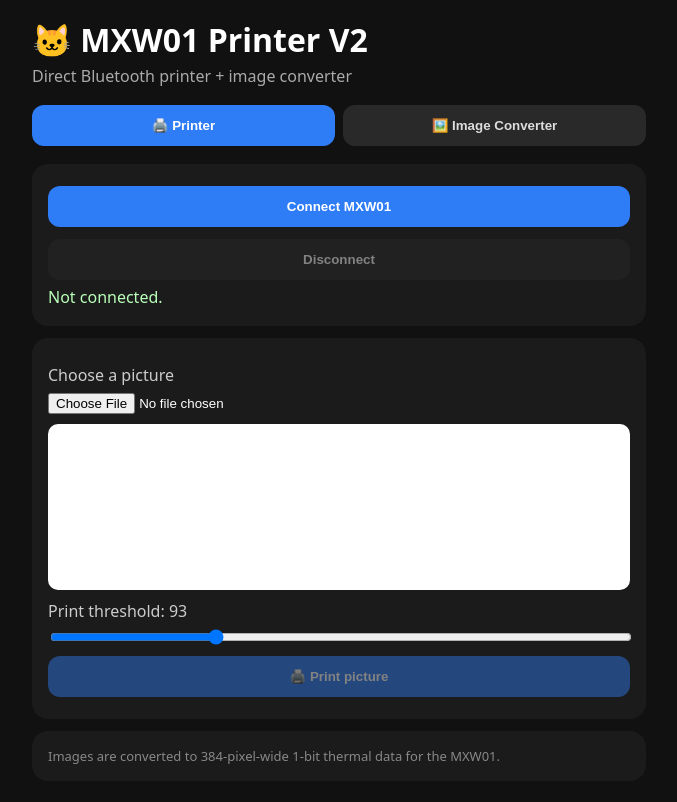
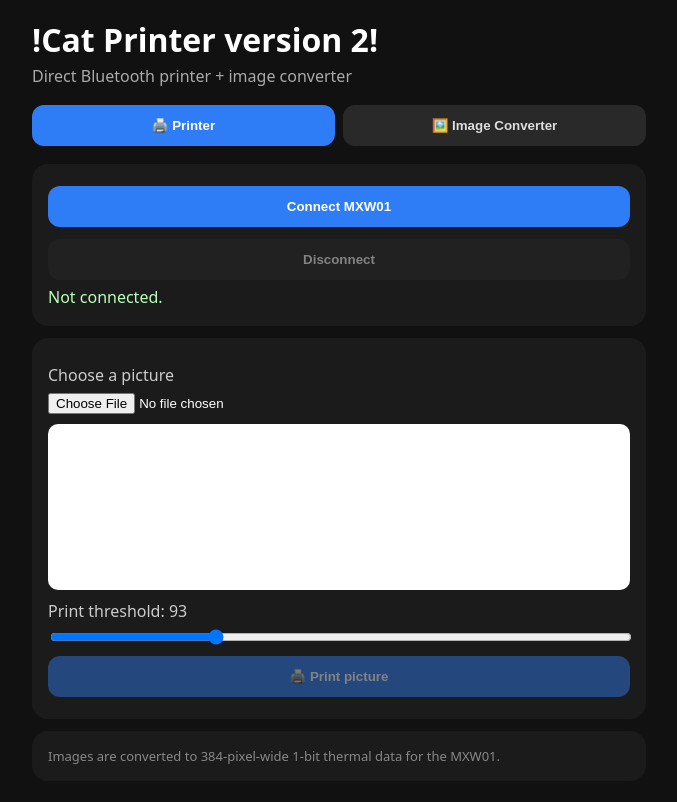
Before and after one commit to gda75981-spec/Idfk, a plain HTML site: page index.html in a window 1280 px wide. Shown: the whole page, without its empty margins (301-978 px from the left). Drawn offline with Linux system fonts and the light colour scheme.

Commit message:
Update index.html

```diff
--- a/index.html
+++ b/index.html
@@ -2,7 +2,7 @@
 <style>
 *{box-sizing:border-box}body{margin:0;font-family:system-ui,sans-serif;background:#111;color:#fff}.wrap{max-width:650px;margin:auto;padding:18px}h1{margin:0 0 4px}.sub{color:#aaa;margin-bottom:12px}.tabs{display:flex;gap:8px}.tab{flex:1;padding:13px;border:0;border-radius:12px;background:#292929;color:#ddd;font-weight:700}.tab.active{background:#2f7df6;color:#fff}.panel{display:none}.panel.active{display:block}.card{background:#1b1b1b;border-radius:16px;padding:16px;margin:12px 0}button{width:100%;padding:13px;margin:6px 0;border:0;border-radius:12px;background:#2f7df6;color:#fff;font-weight:700}button.secondary{background:#292929}button:disabled{opacity:.45}label{display:block;margin:10px 0 5px;color:#ccc}input[type=file]{width:100%}input[type=range]{width:100%}select{width:100%;padding:10px;border-radius:10px;background:#292929;color:white;border:1px solid #444}.grid{display:grid;grid-template-columns:1fr 1fr;gap:8px}.box{background:#fff;border-radius:10px;padding:8px;margin:10px 0;overflow:auto}canvas{display:block;max-width:100%;height:auto;margin:auto}.small{color:#888;font-size:13px;line-height:1.4}#status{white-space:pre-wrap;color:#b9ffb9;min-height:24px}.check{display:flex;gap:8px;align-items:center}.check input{width:auto}
 </style></head><body><div class="wrap">
-<h1>🐱 MXW01 Printer V2</h1><div class="sub">Direct Bluetooth printer + image converter</div>
+<h1>!Cat Printer version 2!</h1><div class="sub">Direct Bluetooth printer + image converter</div>
 <div class="tabs"><button class="tab active" data-tab="printer">🖨️ Printer</button><button class="tab" data-tab="converter">🖼️ Image Converter</button></div>
 
 <section id="printer" class="panel active"><div class="card"><button id="connect">Connect MXW01</button><button id="disconnect" class="secondary" disabled>Disconnect</button><div id="status">Not connected.</div></div>
```
